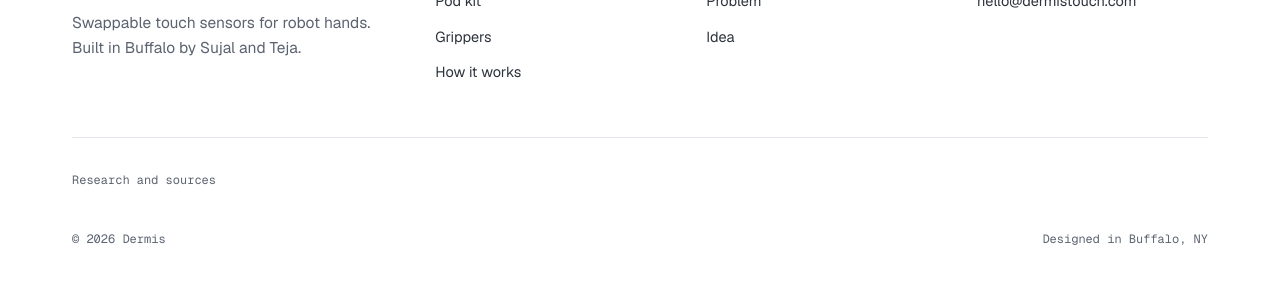
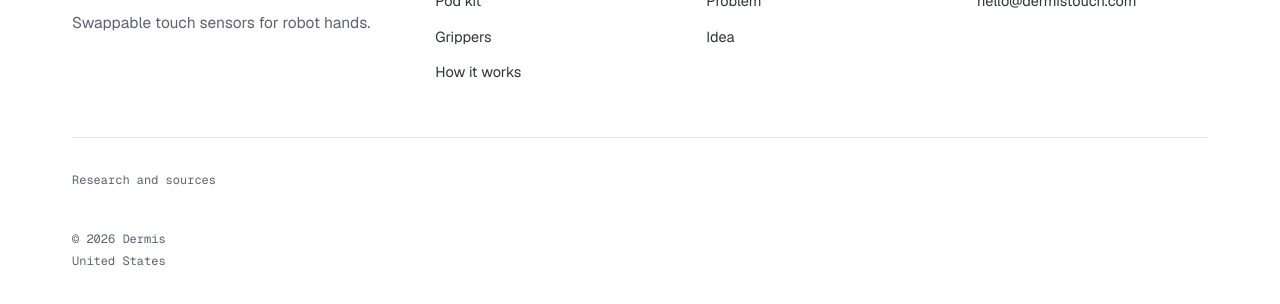
Before and after one commit to Teja3002/dermis-site, a plain HTML site: page Main.dc.html in a window 1280 px wide. Shown: the part 8353-8657 px from the top of the page. Drawn offline with nearby package versions, Linux system fonts and the light colour scheme.

Commit message:
Drop personal names from the footer and list United States under the copyright.

```diff
--- a/Main.dc.html
+++ b/Main.dc.html
@@ -210,7 +210,7 @@ ul.feat li::before{content:"";flex:none;width:7px;height:7px;border-radius:2px;b
 .sources summary{cursor:pointer;font-family:var(--mono);font-size:12px;color:var(--muted);min-height:44px;display:flex;align-items:center}
 .sources ol{margin:8px 0 0;padding-left:20px;display:grid;gap:8px;font-size:13px;line-height:1.5;color:var(--muted)}
 .sources ol a{color:var(--ink2)}
-.legal{display:flex;justify-content:space-between;gap:16px;flex-wrap:wrap;margin-top:28px;font-family:var(--mono);font-size:12px;color:var(--muted)}
+.legal{display:flex;flex-direction:column;align-items:flex-start;gap:4px;margin-top:28px;font-family:var(--mono);font-size:12px;color:var(--muted)}
 /* responsive */
 @media (max-width:1040px){
 .twin,.prod-grid,.evid,.impact,.form,.found{grid-template-columns:minmax(0,1fr)}
@@ -920,7 +920,7 @@ ul.feat li::before{content:"";flex:none;width:7px;height:7px;border-radius:2px;b
 <svg width="30" height="22" viewBox="0 0 30 22" aria-hidden="true"><circle cx="10" cy="11" r="9" fill="#F2551D"></circle><circle cx="20" cy="11" r="9" fill="#2457F5" style="mix-blend-mode:multiply"></circle></svg>
 <span>Dermis</span>
 </a>
-<p class="body" style="max-width:300px;color:#5C6370">Swappable touch sensors for robot hands. Built in Buffalo by Sujal and Teja.</p>
+<p class="body" style="max-width:300px;color:#5C6370">Swappable touch sensors for robot hands.</p>
 </div>
 <div>
 <h4>Product</h4>
@@ -947,7 +947,7 @@ ul.feat li::before{content:"";flex:none;width:7px;height:7px;border-radius:2px;b
 <li><a href="https://www.contactile.com/">Contactile tactile sensors</a></li>
 </ol>
 </details>
-<div class="legal"><span>© 2026 Dermis</span><span>Designed in Buffalo, NY</span></div>
+<div class="legal"><span>© 2026 Dermis</span><span>United States</span></div>
 </div>
 </footer>
 
```
Also changed, not shown: index.html (+3 -3 lines).
